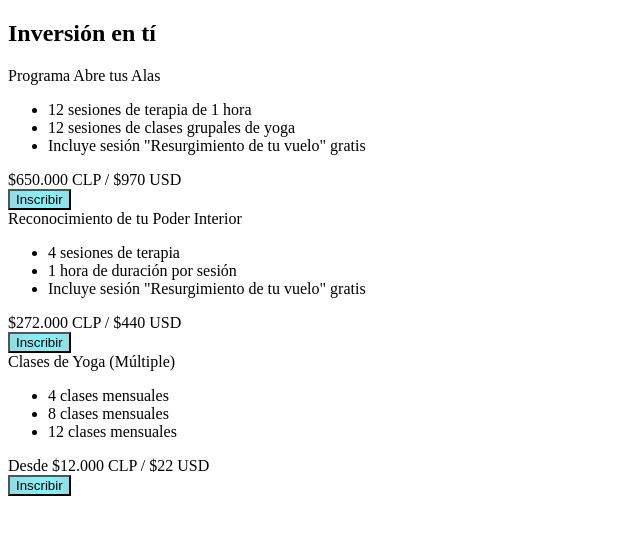
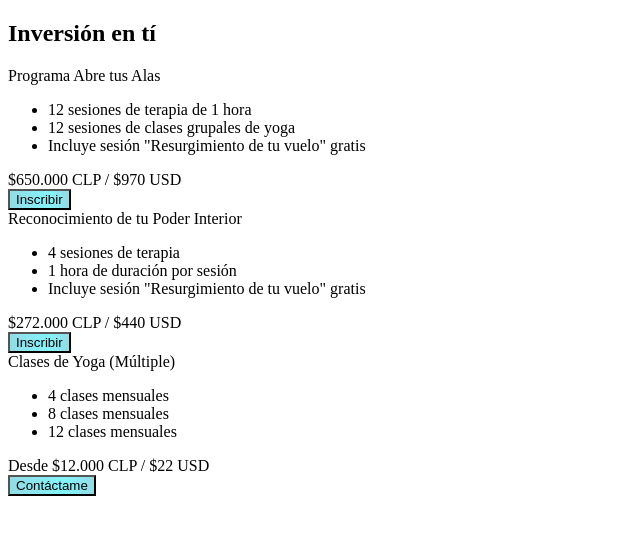
Before and after one commit to aotarola/cotarola, a Next.js app: page /components/Pricing in a window 1280 px wide. Shown: the top 534 px of the page, without its empty margins (0-640 px from the left). Built offline with nearby package versions, Linux system fonts and the light colour scheme.

Commit message:
make the code more declarative

```diff
--- a/pages/components/Pricing.tsx
+++ b/pages/components/Pricing.tsx
@@ -1,5 +1,11 @@
 import { FunctionComponent } from 'react'
+const toCalendly = (): void => {
+  window.location.href = 'https://calendly.com/claudiaotarola'
+}
 
+const toForm = (): void => {
+  window.location.href = '#contactme'
+}
 const services = [
   {
     id: 'abre-tus-alas',
@@ -9,7 +15,9 @@ const services = [
       '12 sesiones de clases grupales de yoga',
       'Incluye sesión "Resurgimiento de tu vuelo" gratis',
     ],
+    redirect: toCalendly,
     price: '$650.000 CLP / $970 USD',
+    actionText: 'Inscribir',
   },
   {
     id: 'reconocimento-de-tu-poder-interior',
@@ -19,13 +27,17 @@ const services = [
       '1 hora de duración por sesión',
       'Incluye sesión "Resurgimiento de tu vuelo" gratis',
     ],
+    redirect: toCalendly,
     price: '$272.000 CLP / $440 USD',
+    actionText: 'Inscribir',
   },
   {
     id: 'yoga',
     name: 'Clases de Yoga (Múltiple)',
     whatsIncluded: ['4 clases mensuales', '8 clases mensuales', '12 clases mensuales'],
+    redirect: toForm,
     price: 'Desde $12.000 CLP / $22 USD',
+    actionText: 'Contáctame',
   },
 ]
 
@@ -61,16 +73,10 @@ const Pricing: FunctionComponent = () => {
                 </div>
                 <div className="flex items-center justify-center">
                   <button
-                    onClick={() => {
-                      if (service.id !== 'yoga') {
-                        window.location.href = 'https://calendly.com/claudiaotarola'
-                      } else {
-                        window.location.href = '#contactme'
-                      }
-                    }}
+                    onClick={service.redirect}
                     className="mx-auto lg:mx-0 hover:underline gradient text-white font-bold rounded-full my-6 py-4 px-8 shadow-lg focus:outline-none focus:shadow-outline transform transition hover:scale-105 duration-300 ease-in-out"
                   >
-                    Inscribir
+                    {service.actionText}
                   </button>
                 </div>
               </div>
```
